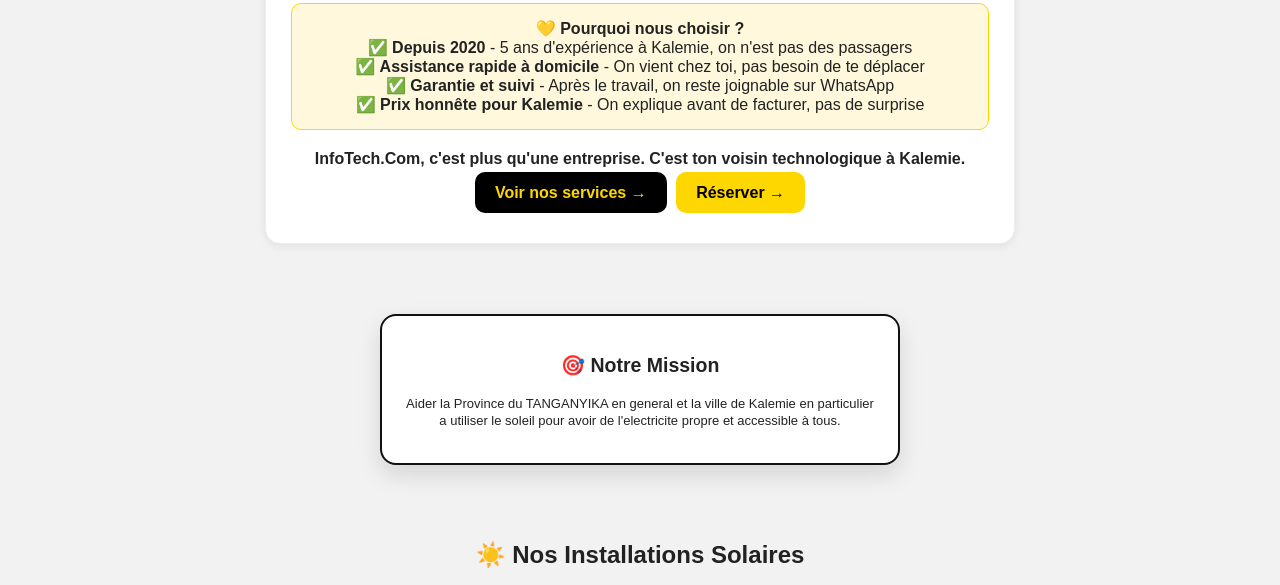
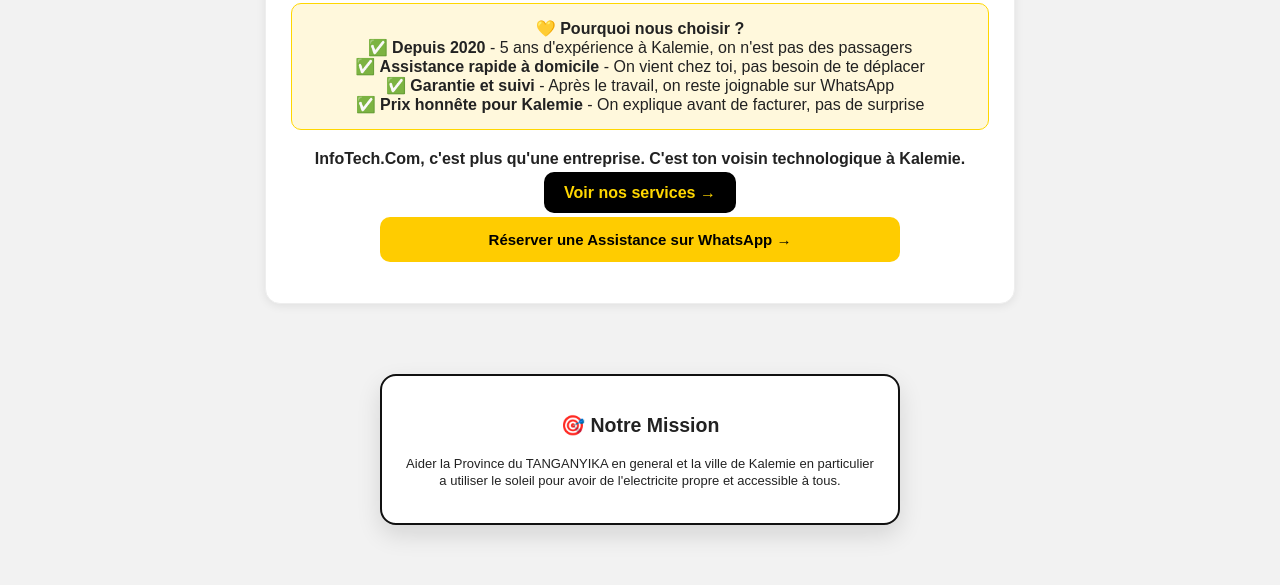
Before and after one commit to jussardmuyumba/Solar-Detect-Kalemie, a plain HTML site: page index.html in a window 1280 px wide. Shown: the part 1381-1966 px from the top of the page. Drawn offline with Linux system fonts and the light colour scheme.

Commit message:
Update index.html

```diff
--- a/index.html
+++ b/index.html
@@ -174,7 +174,7 @@ function filtrer(){
   </p>
   <p style="text-align:center; margin-top:10px;">
     <a href="#services" style="background:black; color:#FFD700; font-weight:bold; padding:12px 20px; border-radius:10px; text-decoration:none;">Voir nos services →</a>
-    <a href="#assistance" style="background:#FFD700; color:black; font-weight:bold; padding:12px 20px; border-radius:10px; text-decoration:none; margin-left:5px;">Réserver →</a>
+<a href="https://jussardmuyumba.github.io/Solar-Detect-Kalemie/reservation.html" style="display:block;max-width:520px;margin:15px auto;background:#ffcc00;color:#000;text-align:center;padding:14px;border-radius:10px;font-weight:bold;text-decoration:none;font-size:15px">Réserver une Assistance sur WhatsApp  →  </a>
   </p>
 </div>
 
```
